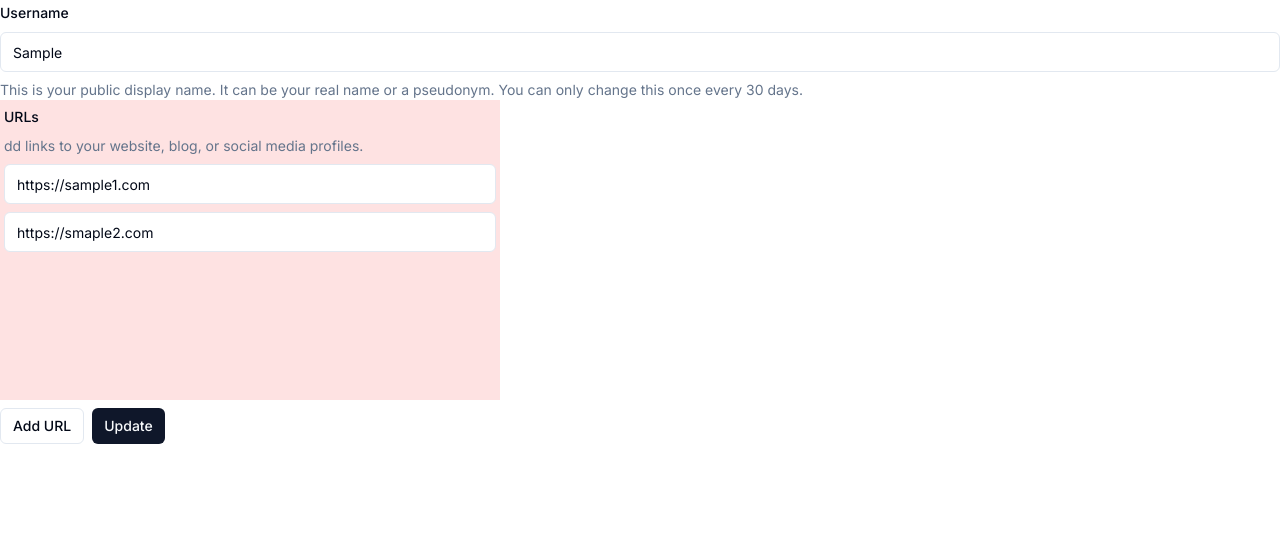
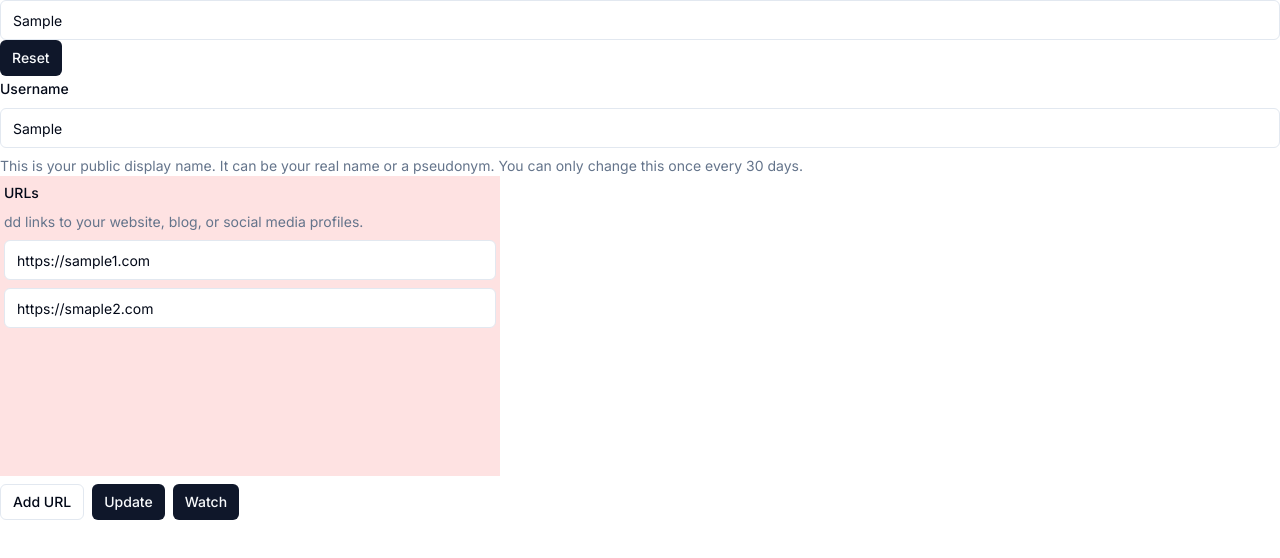
Before and after one commit to iinsu/studio-sandbox, a Next.js app: page /form in a window 1280 px wide. Shown: the top 558 px of the page. Built offline with nearby package versions, Linux system fonts and the light colour scheme.

Commit message:
Hook Form Test 중간저장

```diff
--- /dev/null
+++ b/src/app/form/_components/test-button.tsx
@@ -0,0 +1,22 @@
+import { Button } from "@/components/ui/button";
+import { useUrlsArray } from "../_hooks/useArray";
+
+export const TestButton = () => {
+  const { append } = useUrlsArray();
+
+  return (
+    <>
+      <Button
+        type="button"
+        variant="outline"
+        size="sm"
+        onClick={() => {
+          console.log("Add Value");
+          append({ value: "" }, { shouldFocus: false });
+        }}
+      >
+        Add URL
+      </Button>
+    </>
+  );
+};
--- /dev/null
+++ b/src/app/form/_components/test-input.tsx
@@ -0,0 +1,13 @@
+"use client";
+
+import { Input } from "@/components/ui/input";
+import { useController } from "react-hook-form";
+
+export const TestInput = () => {
+  const { field } = useController({ name: "username" });
+  return (
+    <>
+      <Input {...field} />
+    </>
+  );
+};
--- /dev/null
+++ b/src/app/form/_components/test.tsx
@@ -0,0 +1,24 @@
+"use client";
+
+import { Button } from "@/components/ui/button";
+import { useFormContext } from "react-hook-form";
+
+export const Test = () => {
+  const methods = useFormContext();
+
+  return (
+    <>
+      <div>
+        <Button
+          size="sm"
+          onClick={() => {
+            console.log("methods", methods);
+            methods.resetField("username");
+          }}
+        >
+          Reset
+        </Button>
+      </div>
+    </>
+  );
+};
--- /dev/null
+++ b/src/app/form/_components/urls.tsx
@@ -0,0 +1,43 @@
+"use client";
+
+import {
+  FormControl,
+  FormDescription,
+  FormField,
+  FormItem,
+  FormLabel,
+  FormMessage,
+} from "@/components/ui/form";
+import { Input } from "@/components/ui/input";
+import { cn } from "@/lib/utils";
+import { useUrlsArray } from "../_hooks/useArray";
+
+export const UrlsFieldArray = () => {
+  const { fields, control } = useUrlsArray();
+
+  return (
+    <>
+      {fields.map((field, index) => (
+        <FormField
+          control={control}
+          key={field.id}
+          name={`urls.${index}.value`}
+          render={({ field }) => (
+            <FormItem>
+              <FormLabel className={cn(index !== 0 && "sr-only")}>
+                URLs
+              </FormLabel>
+              <FormDescription className={cn(index !== 0 && "sr-only")}>
+                dd links to your website, blog, or social media profiles.
+              </FormDescription>
+              <FormControl>
+                <Input {...field} />
+              </FormControl>
+              <FormMessage />
+            </FormItem>
+          )}
+        />
+      ))}
+    </>
+  );
+};
--- /dev/null
+++ b/src/app/form/_hooks/useArray.tsx
@@ -0,0 +1,10 @@
+import { useFieldArray, useFormContext } from "react-hook-form";
+
+export const useUrlsArray = () => {
+  const { control } = useFormContext();
+  const { fields, append } = useFieldArray({
+    name: "urls",
+    control: control,
+  });
+  return { fields, append, control };
+};
--- a/src/app/form/page.tsx
+++ b/src/app/form/page.tsx
@@ -1,7 +1,7 @@
 "use client";
 
 import { zodResolver } from "@hookform/resolvers/zod";
-import { useFieldArray, useForm } from "react-hook-form";
+import { useController, useFieldArray, useForm } from "react-hook-form";
 import { cn } from "@/lib/utils";
 import { Button } from "@/components/ui/button";
 import { Input } from "@/components/ui/input";
@@ -16,6 +16,10 @@ import {
 } from "@/components/ui/form";
 import * as z from "zod";
 import { UserNameField } from "./_components/user-name";
+import { Test } from "./_components/test";
+import { TestInput } from "./_components/test-input";
+import { UrlsFieldArray } from "./_components/urls";
+import { TestButton } from "./_components/test-button";
 
 const sampleFormSchema = z.object({
   username: z.string(),
@@ -47,11 +51,6 @@ const HookForm = () => {
     mode: "onChange",
   });
 
-  const { fields, append } = useFieldArray({
-    name: "urls",
-    control: form.control,
-  });
-
   const onSubmit = (data: SampleFormValues) => {
     console.log("submit", data);
   };
@@ -59,42 +58,24 @@ const HookForm = () => {
   return (
     <>
       <Form {...form}>
+        <TestInput />
+        <Test />
         <form onSubmit={form.handleSubmit(onSubmit)}>
           <UserNameField form={form} />
           <div className="bg-red-100 p-1 w-[500px] h-[300px] overflow-auto">
-            {fields.map((field, index) => (
-              <FormField
-                control={form.control}
-                key={field.id}
-                name={`urls.${index}.value`}
-                render={({ field }) => (
-                  <FormItem>
-                    <FormLabel className={cn(index !== 0 && "sr-only")}>
-                      URLs
-                    </FormLabel>
-                    <FormDescription className={cn(index !== 0 && "sr-only")}>
-                      dd links to your website, blog, or social media profiles.
-                    </FormDescription>
-                    <FormControl>
-                      <Input {...field} />
-                    </FormControl>
-                    <FormMessage />
-                  </FormItem>
-                )}
-              />
-            ))}
+            <UrlsFieldArray />
           </div>
           <div className="flex space-x-2 mt-2">
+            <TestButton />
+            <Button type="submit" size="sm">
+              Update
+            </Button>
             <Button
               type="button"
-              variant="outline"
               size="sm"
-              onClick={() => append({ value: "" })}
+              onClick={() => console.log("Watch")}
             >
-              Add URL
-            </Button>
-            <Button type="submit" size="sm">
-              Update
+              Watch
             </Button>
           </div>
         </form>
```
